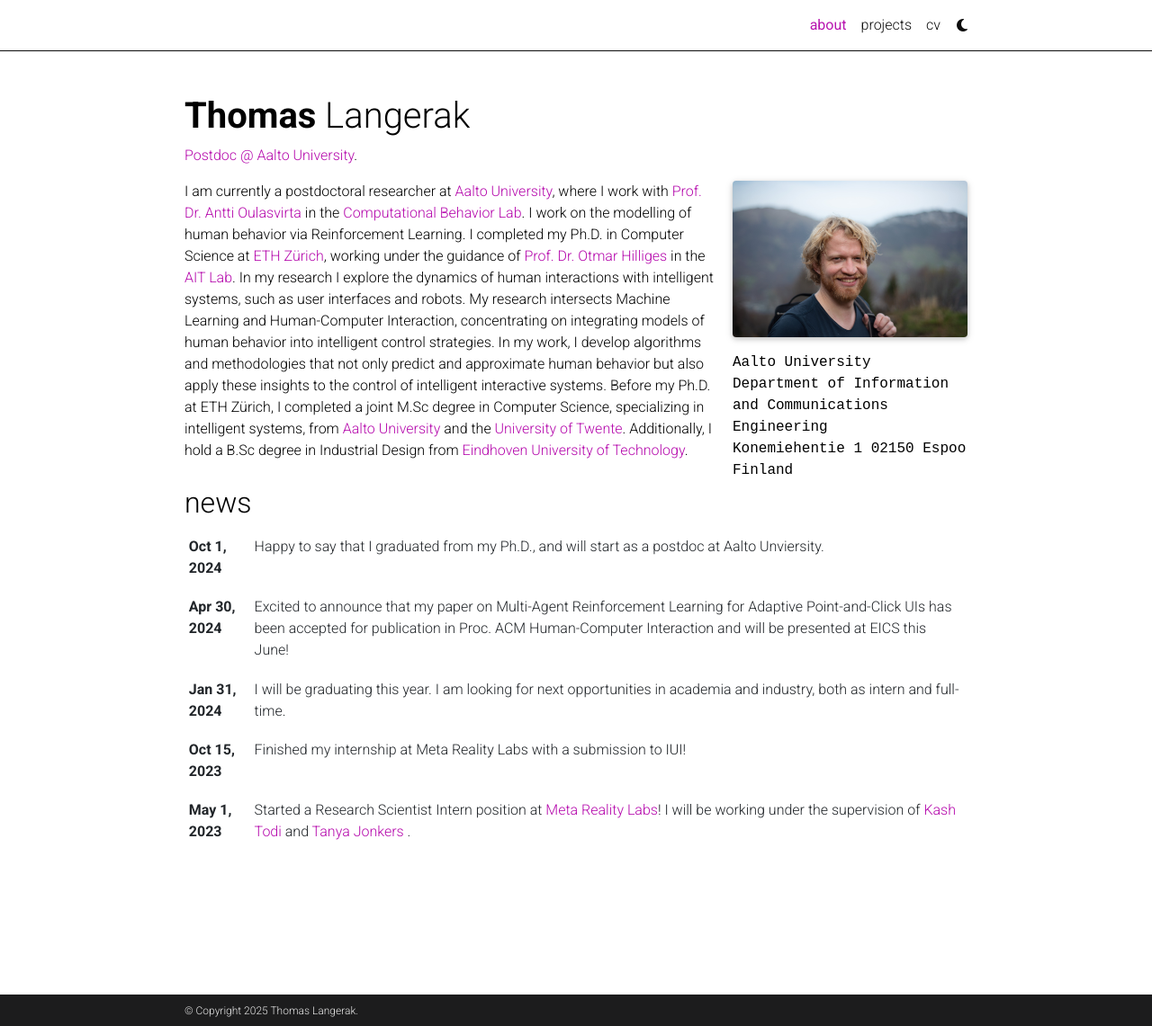
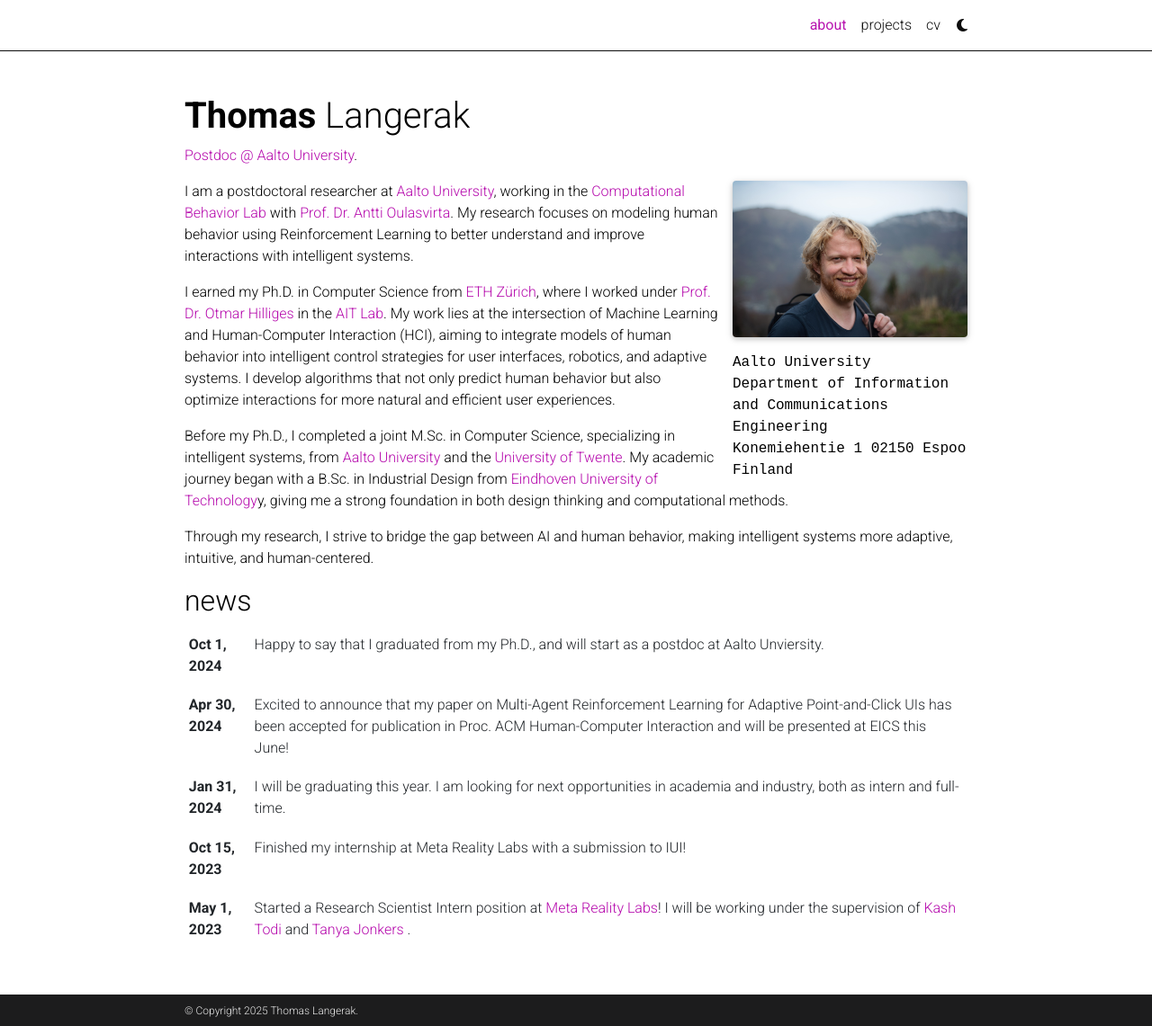
Before and after one commit to tlangerak/tlangerak.github.io, a Jekyll site: the page built from _pages/about.md, in a window 1280 px wide and 1141 px high. Shown: the whole window at 90% size. Built offline with Jekyll 4.4.1, drawn with Linux system fonts in a browser that asks for light colours; full-size pictures stand in for the smaller copies a plugin makes; comment, search, counter and statistics services are not loaded; a style sheet for code colours, icons or effects is not loaded.

```diff
--- a/_pages/about.md
+++ b/_pages/about.md
@@ -21,4 +21,10 @@
 social: false  # includes social icons at the bottom of the page
 ---
 
-I am currently a postdoctoral researcher at [Aalto University](https://aalto.fi), where I work with [Prof. Dr. Antti Oulasvirta](https://users.aalto.fi/~oulasvir/) in the [Computational Behavior Lab](https://cbl.aalto.fi/). I work on the modelling of human behavior via Reinforcement Learning. I completed my Ph.D. in Computer Science at [ETH Zürich](https://ethz.ch), working under the guidance of [Prof. Dr. Otmar Hilliges](https://ait.ethz.ch/people/hilliges) in the [AIT Lab](https://ait.ethz.ch). In my research I explore the dynamics of human interactions with intelligent systems, such as user interfaces and robots. My research intersects Machine Learning and Human-Computer Interaction, concentrating on integrating models of human behavior into intelligent control strategies. In my work, I develop algorithms and methodologies that not only predict and approximate human behavior but also apply these insights to the control of intelligent interactive systems. Before my Ph.D. at ETH Zürich, I completed a joint M.Sc degree in Computer Science, specializing in intelligent systems, from [Aalto University](https://aalto.fi) and the [University of Twente](https://www.utwente.nl/en/). Additionally, I hold a B.Sc degree in Industrial Design from [Eindhoven University of Technology](https://tue.nl).
+I am a postdoctoral researcher at  [Aalto University](https://aalto.fi), working in the [Computational Behavior Lab](https://cbl.aalto.fi/) with [Prof. Dr. Antti Oulasvirta](https://users.aalto.fi/~oulasvir/). My research focuses on modeling human behavior using Reinforcement Learning to better understand and improve interactions with intelligent systems.
+
+I earned my Ph.D. in Computer Science from [ETH Zürich](https://ethz.ch), where I worked under [Prof. Dr. Otmar Hilliges](https://ait.ethz.ch/people/hilliges) in the [AIT Lab](https://ait.ethz.ch). My work lies at the intersection of Machine Learning and Human-Computer Interaction (HCI), aiming to integrate models of human behavior into intelligent control strategies for user interfaces, robotics, and adaptive systems. I develop algorithms that not only predict human behavior but also optimize interactions for more natural and efficient user experiences.
+
+Before my Ph.D., I completed a joint M.Sc. in Computer Science, specializing in intelligent systems, from [Aalto University](https://aalto.fi) and the [University of Twente](https://www.utwente.nl/en/). My academic journey began with a B.Sc. in Industrial Design from [Eindhoven University of Technology](https://tue.nl)y, giving me a strong foundation in both design thinking and computational methods.
+
+Through my research, I strive to bridge the gap between AI and human behavior, making intelligent systems more adaptive, intuitive, and human-centered.
```
